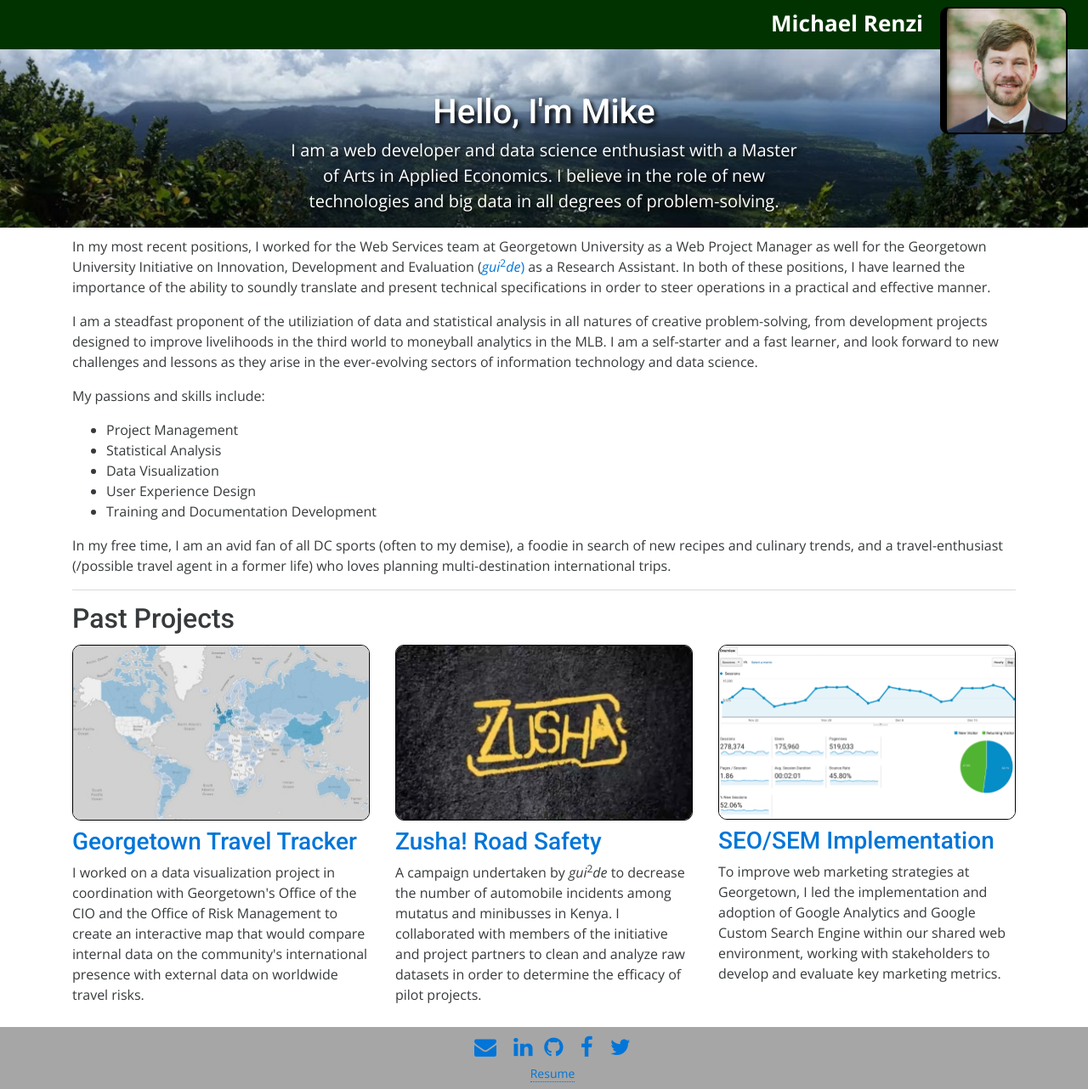
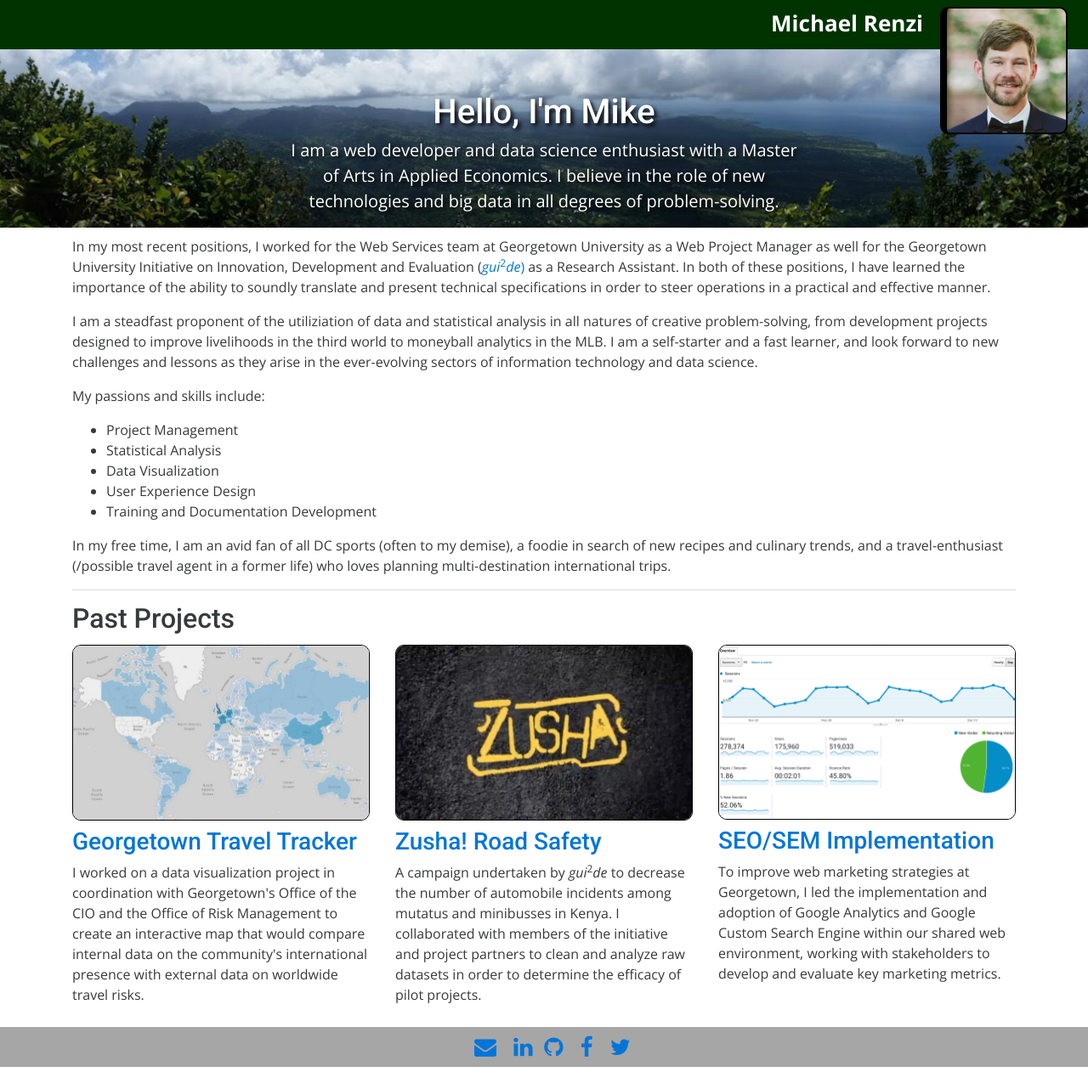
Before and after one commit to michaelrenzi/michaelrenzi.github.io, a Jekyll site: the page built from index.html, in a window 1280 px wide and 1282 px high. Shown: the whole window at 85% size. Built offline with Jekyll 4.4.1, drawn with Linux system fonts in a browser that asks for light colours; nearby versions of some CDN libraries.

Commit message:
remove resume

```diff
--- a/_includes/footer.html
+++ b/_includes/footer.html
@@ -7,8 +7,7 @@
           <a href="https://www.linkedin.com/in/michael-renzi-72a062a2"><i class="fa fa-linkedin"></i></a>&nbsp;
           <a href="https://github.com/michaelrenzi"><i class="fa fa-github"></i></a> &nbsp;
           <a href="https://www.facebook.com/thee.renz"><i class="fa fa-facebook"></i></a> &nbsp;
-          <a href="https://twitter.com/mikerenz4"><i class="fa fa-twitter"></i></a><br />
-          <a class="resume" href="/docs/resume.pdf">Resume</a></p>
+          <a href="https://twitter.com/mikerenz4"><i class="fa fa-twitter"></i></a>
           </div>
       </div>
     </section>
```
